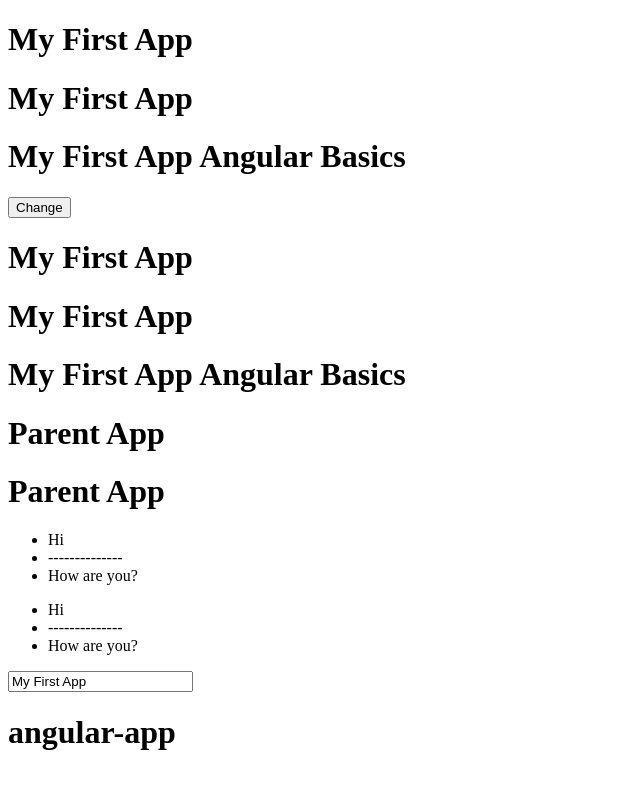
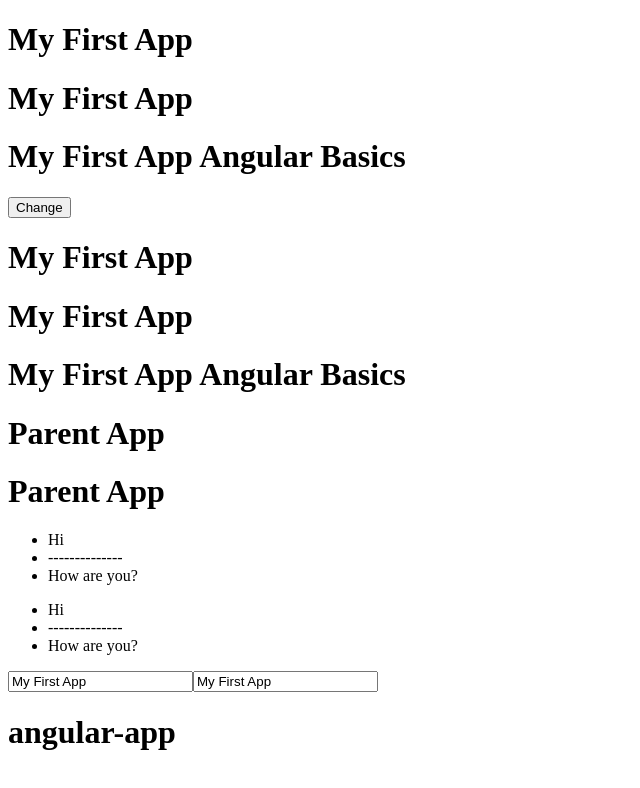
Before and after one commit to santoshsanju/angular, an Angular app in the folder angular-app/: page / in a window 1280 px wide. Shown: the top 788 px of the page, without its empty margins (0-640 px from the left). Built offline with nearby package versions, Linux system fonts and the light colour scheme.

Commit message:
signal two-data binding

```diff
--- a/angular-app/src/app/header/header.component.html
+++ b/angular-app/src/app/header/header.component.html
@@ -1,5 +1,4 @@
 <!-- Interpolation -->
-
 <h1>{{title}}</h1>
 
 <!-- Propoerty binding -->
@@ -44,5 +43,7 @@
 </ul>
 
 <!-- Two-way binding -->
+<input type="text" name="title" [(ngModel)]="title">
 
-<input type="text" name="title" [(ngModel)]="title">
+<!-- Signal Two-way binding -->
+<input type="text" name="title" [(ngModel)]="signalTitle">
```
